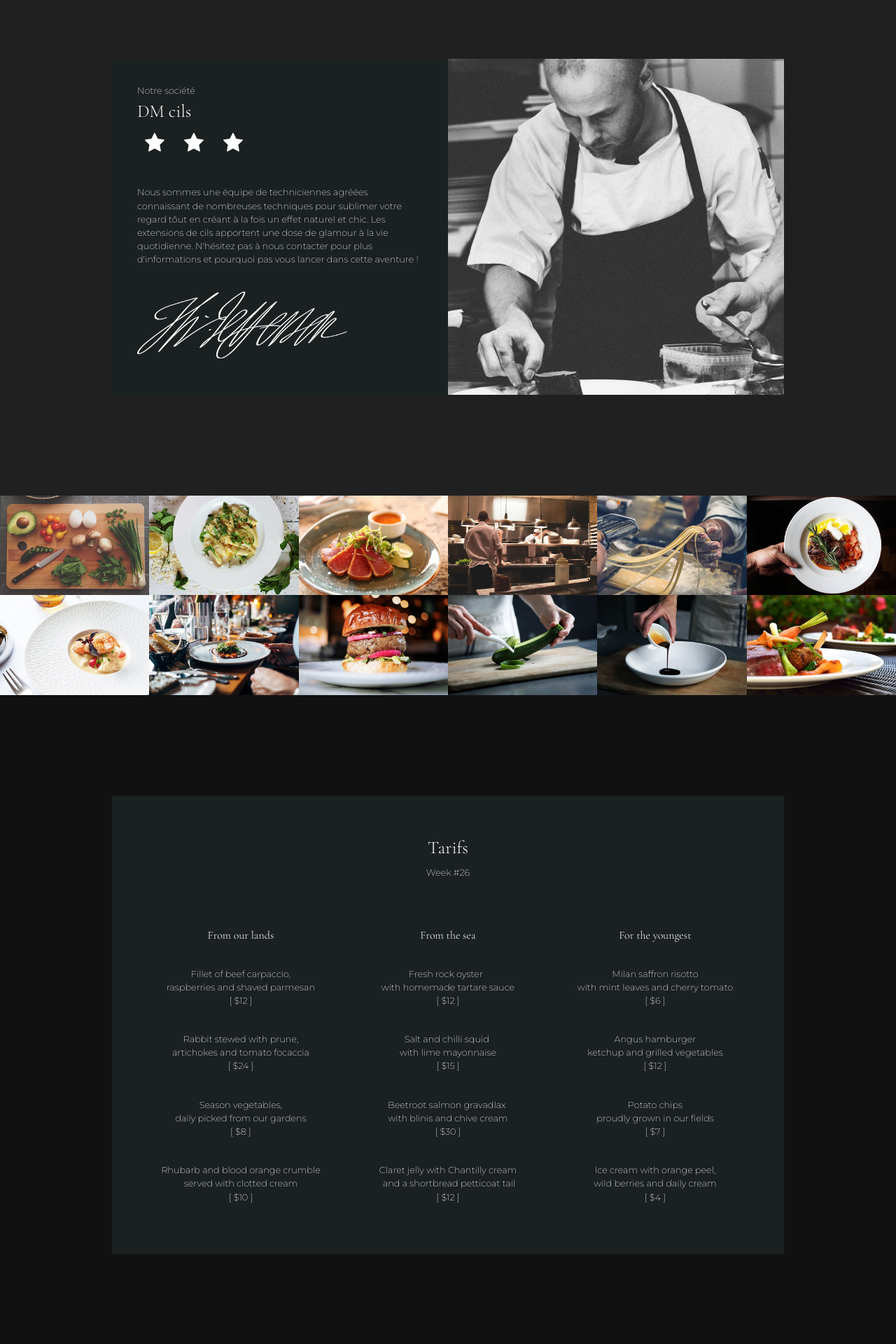
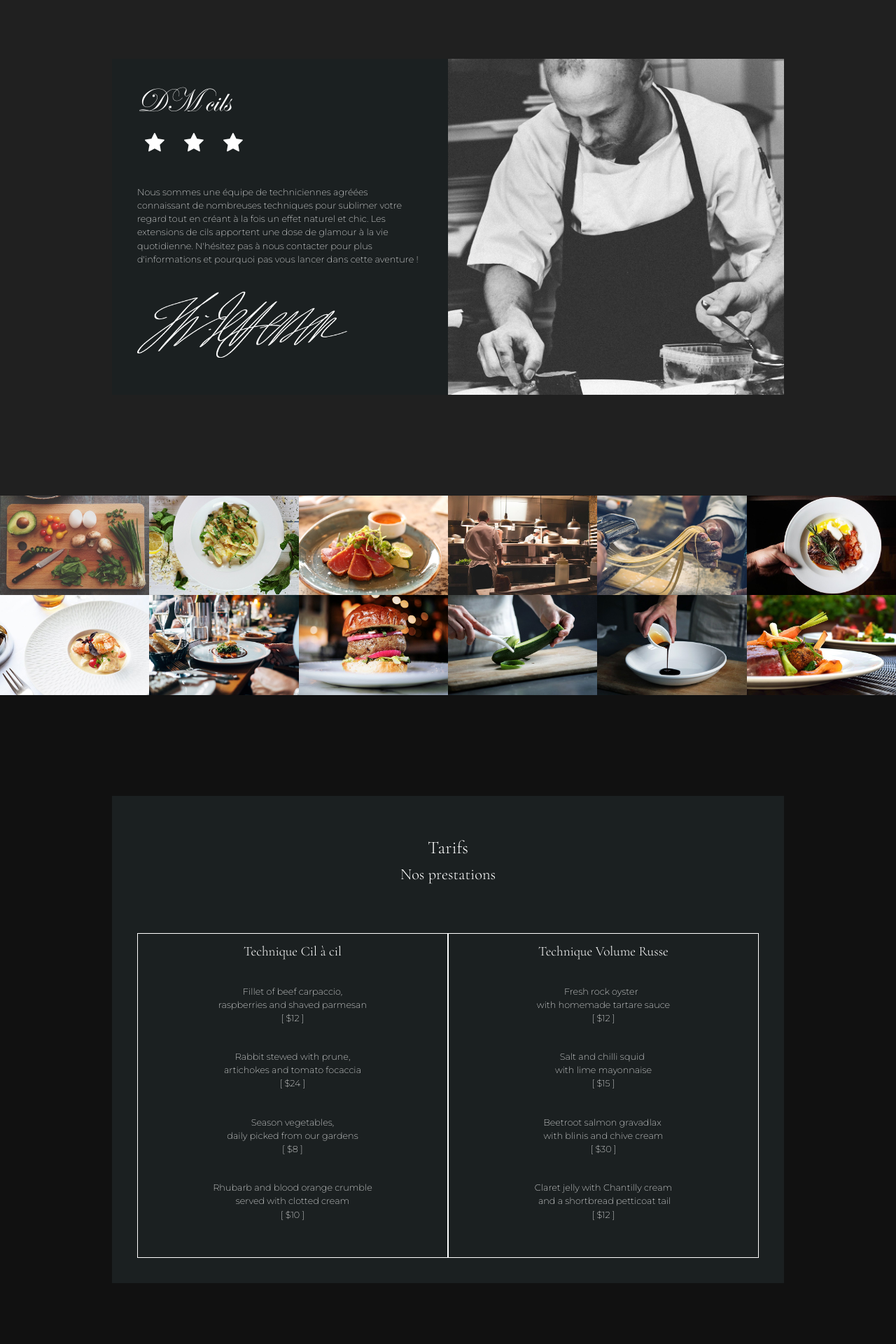
Before and after one commit to egoulan/cils, an Angular app in the folder cils/: page / in a window 1280 px wide. Shown: the part 860-2780 px from the top of the page at 70% size. Built offline with nearby package versions, Linux system fonts and the light colour scheme.

Commit message:
modif css titre

```diff
--- a/cils/src/app/app.component.css
+++ b/cils/src/app/app.component.css
@@ -1,7 +1,19 @@
 #dmcils {
     color: rgb(247, 237, 192);
     font-family: "Edwardian";
-    font-size: 8rem;
+    text-align: center;
+    font-size: 4.5rem;
+}
+
+@media (min-width: 576px) {
+    #dmcils {
+        font-size: 8rem;
+    }
+}
+
+#dmcils2 {
+    font-family: "Edwardian";
+    font-size: 3rem;
 }
 
 #soustitre {
@@ -9,6 +21,24 @@
     font-size: 3rem;
 }
 
+#div_vol_russe {
+    border: 0.7px solid;
+    padding: 15px;
+}
+
+#div_cil_a_cil {
+    border: 0.7px solid;
+    padding: 15px;
+}
+
+#div_vol_russe:hover {
+    background-color: rgba(247, 237, 192, 0.4);
+
+}
+
+#div_cil_a_cil:hover {
+    background-color: rgba(247, 237, 192, 0.4);
+}
 
 @font-face {
 	font-family: "Snell Roundhand";
--- a/cils/src/app/app.component.html
+++ b/cils/src/app/app.component.html
@@ -53,9 +53,8 @@
     <div class="container">
       <div class="row my-5 bg-secondary animate-in-down">
         <div class="p-4 col-md-6 bg-primary">
-          <p class="mb-1">Notre société</p>
-          <h2 class="mb-1">DM cils</h2> <i class="fa d-inline-block fa-star text-white"></i><i class="fa d-inline-block fa-star mx-1 text-white"></i><i class="fa d-inline-block fa-star text-white"></i>
-          <p class="my-4">Nous sommes une équipe de techniciennes agréées connaissant de nombreuses techniques pour sublimer votre regard tôut en créant à la fois un effet naturel et chic.
+          <h2 id="dmcils2" class="mb-1">DM cils</h2> <i class="fa d-inline-block fa-star text-white"></i><i class="fa d-inline-block fa-star mx-1 text-white"></i><i class="fa d-inline-block fa-star text-white"></i>
+          <p class="my-4">Nous sommes une équipe de techniciennes agréées connaissant de nombreuses techniques pour sublimer votre regard tout en créant à la fois un effet naturel et chic.
               Les extensions de cils apportent une dose de glamour à la vie quotidienne.
             N'hésitez pas à nous contacter pour plus d'informations et pourquoi pas vous lancer dans cette aventure !</p>
           <img class="img-fluid d-block"
@@ -104,10 +103,10 @@
       <div class="row p-4 my-5 bg-primary animate-in-down">
         <div class="col-md-12">
           <h2 class="mt-3">Tarifs</h2>
-          <p class="mb-5">Week #26</p>
+          <h3 class="mb-5">Nos prestations</h3>
           <div class="row">
-            <div class="col-md-4">
-              <h5>From our lands</h5>
+            <div id="div_cil_a_cil" class="col-md-6">
+              <h4>Technique Cil à cil</h4>
               <ul class="list-unstyled">
                 <li class="my-4">Fillet of beef carpaccio,
                   <br>raspberries and shaved parmesan
@@ -123,8 +122,8 @@
                   <br>[ $10 ]</li>
               </ul>
             </div>
-            <div class="col-md-4">
-              <h5>From the sea</h5>
+            <div id="div_vol_russe" class="col-md-6">
+              <h4>Technique Volume Russe</h4>
               <ul class="list-unstyled">
                 <li class="my-4">Fresh rock oyster &nbsp;
                   <br>with homemade tartare sauce
@@ -140,24 +139,7 @@
                   <br>[ $12 ]</li>
               </ul>
             </div>
-            <div class="col-md-4">
-              <h5>For the youngest</h5>
-              <ul class="list-unstyled">
-                <li class="my-4">Milan saffron risotto
-                  <br>with mint leaves and cherry tomato
-                  <br>[ $6 ]</li>
-                <li class="my-4">Angus hamburger
-                  <br>ketchup and grilled vegetables
-                  <br>[ $12 ]</li>
-                <li class="my-4">Potato chips
-                  <br>proudly grown in our fields
-                  <br>[ $7 ]</li>
-                <li class="my-4">Ice cream with orange peel,
-                  <br>wild berries and daily cream
-                  <br>[ $4 ]</li>
-              </ul>
             </div>
-          </div>
         </div>
       </div>
     </div>
```
